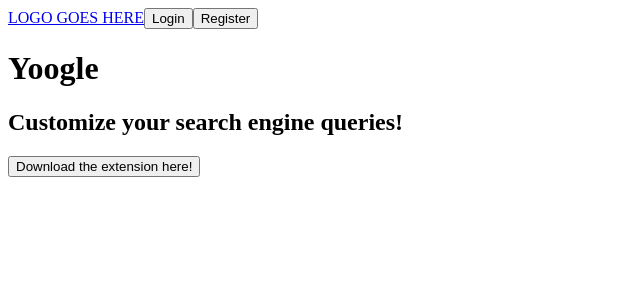
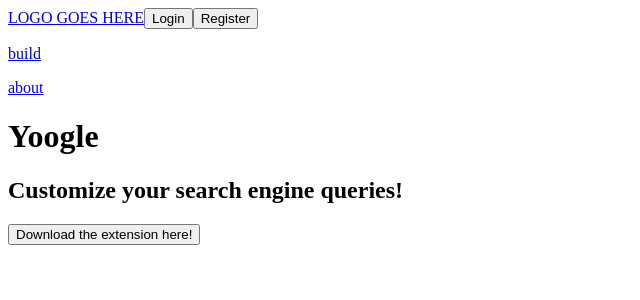
Before and after one commit to goo-e/site, a React (Create React App) app in the folder client/: page / in a window 1280 px wide. Shown: the top 300 px of the page, without its empty margins (0-640 px from the left). Built offline with nearby package versions, Linux system fonts and the light colour scheme.

Commit message:
conditional navbars

```diff
--- a/client/src/GlobalApp.js
+++ b/client/src/GlobalApp.js
@@ -1,5 +1,5 @@
 import React, { Component } from "react";
-import { Redirect } from "react-router-dom";
+import { Link, Redirect } from "react-router-dom";
 import About from "./pages/About";
 import Build from "./pages/Build";
 import EditAccount from "./pages/EditAccount";
@@ -25,6 +25,12 @@ class GlobalApp extends Component {
                     <Logo />
                     <LoginBtn />
                     <RegisterBtn />
+                    <Link to="/build">
+                      <p>build</p>
+                    </Link>
+                    <Link to="/about">
+                      <p>about</p>
+                    </Link>
                   </nav>
                   <div className="App-header">
                     <Switch>
@@ -47,6 +53,15 @@ class GlobalApp extends Component {
                   <nav>
                     <Logo />
                     <LogoutBtn />
+                    <Link to="/prefs">
+                      <p>preferences</p>
+                    </Link>
+                    <Link to="/build">
+                      <p>build</p>
+                    </Link>
+                    <Link to="/about">
+                      <p>about</p>
+                    </Link>
                   </nav>
                   <div className="App-header">
                     <Switch>
```
